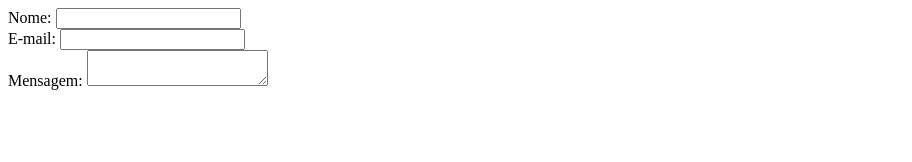
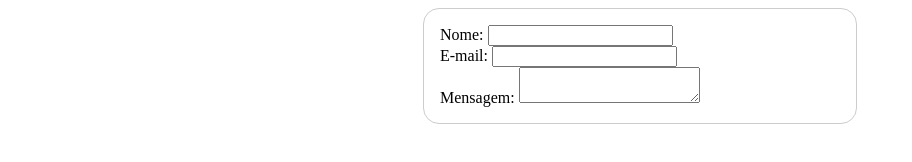
Before and after one commit to NataSFSilva/catalogo-ferramentas, a plain HTML site: page index.html in a window 1280 px wide. Shown: the whole page, without its empty margins (0-912 px from the left). Drawn offline with Linux system fonts and the light colour scheme.

Commit message:
add tag form e estilização mínima

```diff
--- a/index.html
+++ b/index.html
@@ -1,15 +1,26 @@
 <!DOCTYPE html>
 <html lang="pt-br">
+
 <head>
   <meta charset="UTF-8">
   <meta name="viewport" content="width=device-width, initial-scale=1.0">
   <title>Questionário Onboard</title>
   <style>
-
+    form {
+      /* Apenas para centralizar o form na página */
+      margin: 0 auto;
+      width: 400px;
+      /* Para ver as bordas do formulário */
+      padding: 1em;
+      border: 1px solid #ccc;
+      border-radius: 1em;
+    }
   </style>
 </head>
+
 <body>
-    <form action="/pagina-processa-dados-do-form" method="post">
+  <div class="container">
+    <form>
       <div>
         <label for="nome">Nome:</label>
         <input type="text" id="nome" />
@@ -23,7 +34,9 @@
         <textarea id="msg"></textarea>
       </div>
     </form>
+  </div>
 </body>
+
 </html>
 <script>
 
```
Lines whose indentation alone changed are shown as unchanged.
